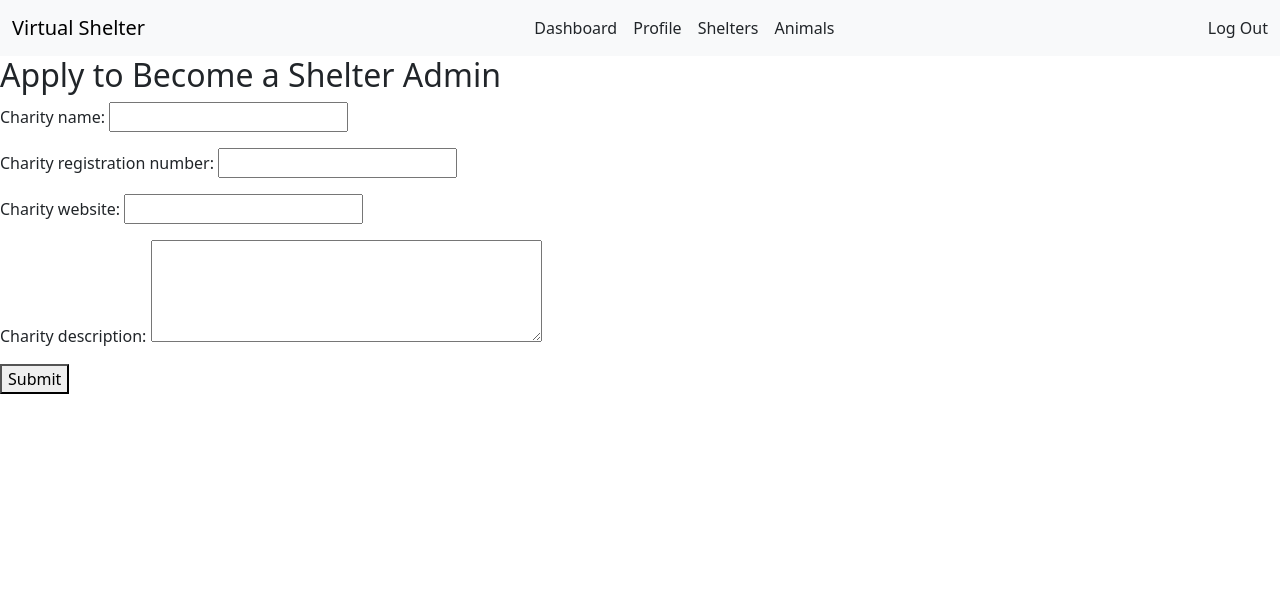
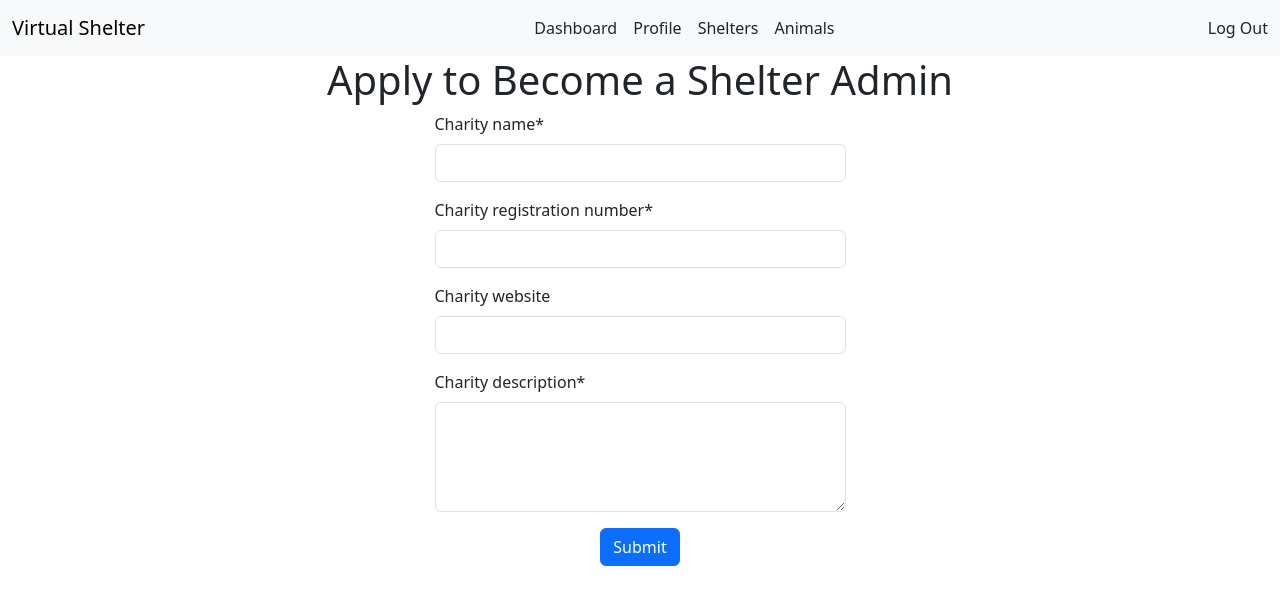
Before and after one commit to LlewBach/virtual-shelter, a Django app: page /profiles/apply-role-change/ in a window 1280 px wide. Shown: the top 605 px of the page. Run offline with Django 5.2, Linux system fonts and the light colour scheme; the visitor is signed in with stand-in values (Sample User, id 1); some libraries are stand-ins or nearby versions.

Commit message:
Style apply_role_change.html

```diff
--- a/profiles/templates/profiles/apply_role_change.html
+++ b/profiles/templates/profiles/apply_role_change.html
@@ -1,10 +1,24 @@
 {% extends "base.html" %}
+{% load crispy_forms_tags %}
 
 {% block content %}
-<h2>Apply to Become a Shelter Admin</h2>
-<form method="post">
-  {% csrf_token %}
-  {{ form.as_p }}
-  <button type="submit">Submit</button>
-</form>
+<h1 class="text-center">Apply to Become a Shelter Admin</h1>
+
+<div class="container">
+  <div class="row">
+    <div class="col-12 d-flex flex-column justify-content-center align-items-center">
+      <div class="wrapper">
+        <form method="post">
+          {% csrf_token %}
+          {{ form|crispy }}
+          <div class="text-center">
+            <button type="submit" class="btn btn-primary">Submit</button>
+          </div>
+        </form>
+      </div>
+    </div>
+  </div>
+</div>
+
+
 {% endblock %}
```
